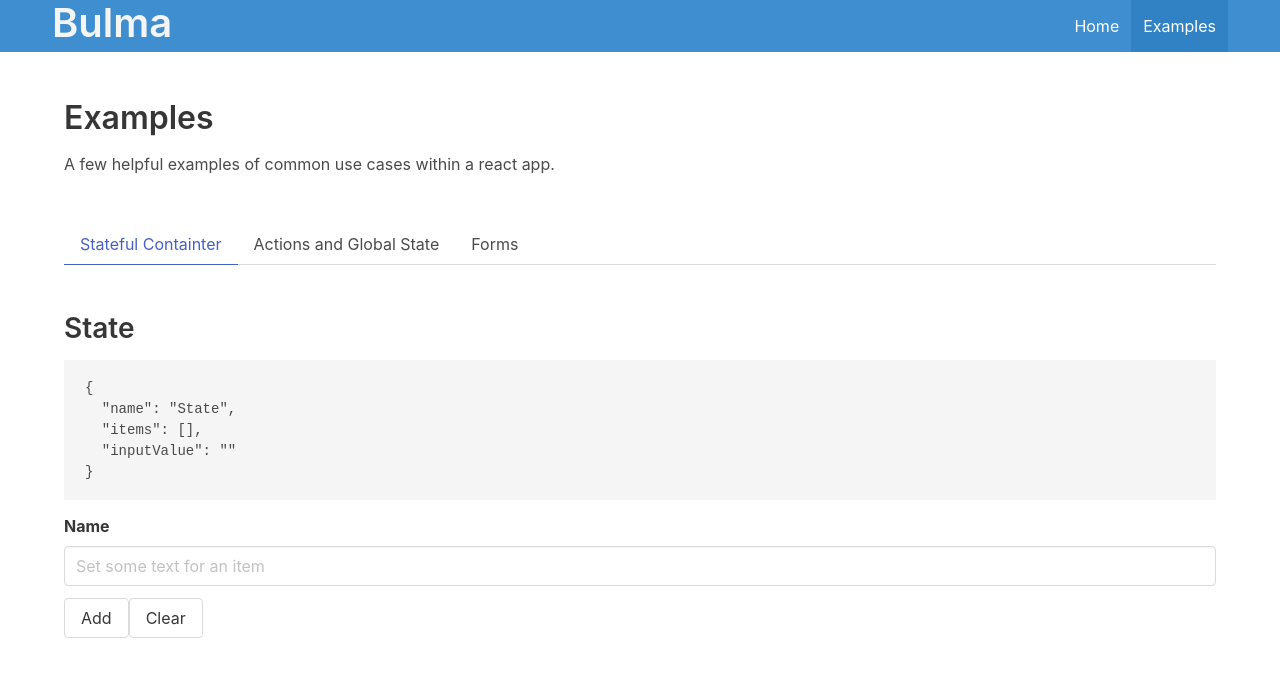
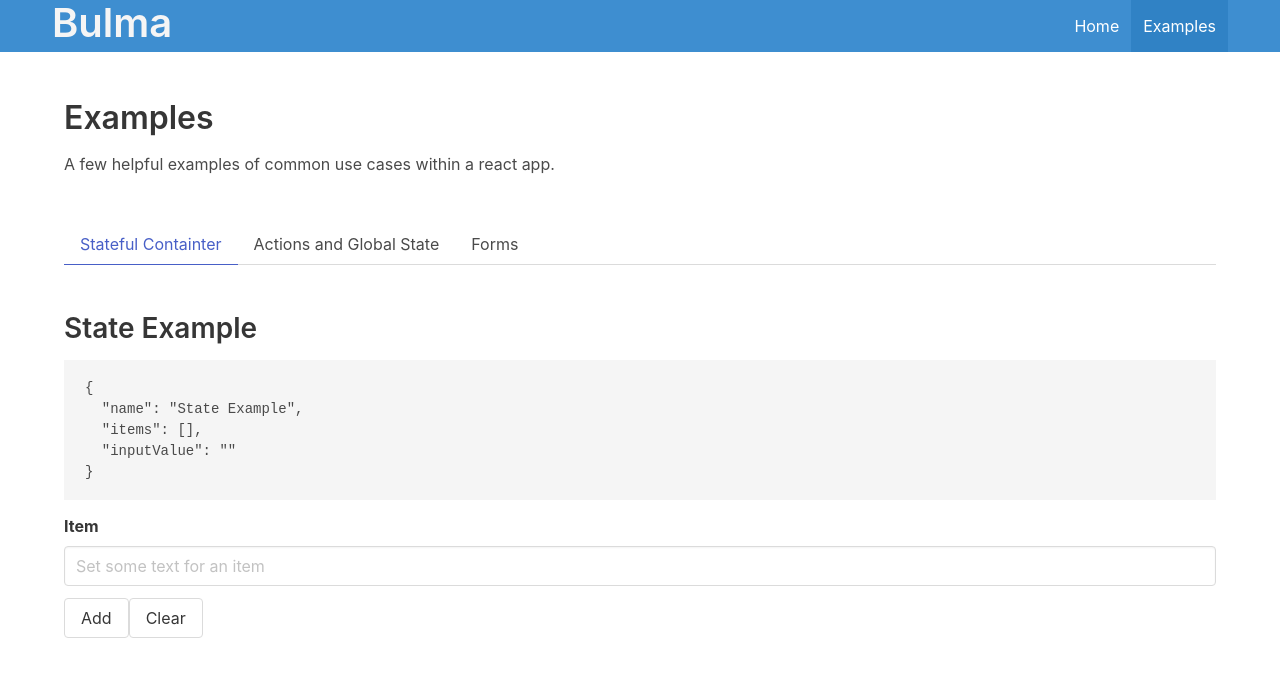
Before and after one commit to ostlerp/myapp, a React (Create React App) app: page /examples in a window 1280 px wide. Shown: the top 676 px of the page. Built offline with nearby package versions, Linux system fonts and the light colour scheme.

Commit message:
spin off markup for stateful example

```diff
--- /dev/null
+++ b/src/Example/components/Stateful.js
@@ -0,0 +1,34 @@
+import React, { Component } from 'react';
+import PropTypes from 'prop-types';
+
+class Stateful extends Component {
+  render() {
+    const { onAddItem, onClearItems, onInputChange, data } = this.props;
+
+    return (
+      <div className="content">
+        <h2>{ data.name }</h2>
+        <pre>
+          { JSON.stringify(data, null, 2) }
+        </pre>
+        <div className="field">
+          <label className="label">Item</label>
+          <div className="control">
+            <input className="input" type="text" value={ data.inputValue } onChange={ onInputChange } placeholder="Set some text for an item" />
+          </div>
+        </div>
+        <a className="button" onClick={ onAddItem }>Add</a>
+        <a className="button" onClick={ onClearItems }>Clear</a>
+      </div>
+    )
+  }
+}
+
+Stateful.propTypes = {
+  onAddItem: PropTypes.func.isRequired,
+  onClearItems: PropTypes.func.isRequired,
+  onInputChange: PropTypes.func.isRequired,
+  data: PropTypes.object.isRequired
+}
+
+export default Stateful;
--- a/src/Example/containers/Stateful.js
+++ b/src/Example/containers/Stateful.js
@@ -1,10 +1,12 @@
 import React, { Component } from 'react';
+
+import StatefulComponent from '../components/Stateful';
 
 class Stateful extends Component {
   constructor(props) {
     super(props);
     this.state = {
-      name: 'State',
+      name: 'State Example',
       items: [],
       inputValue: ''
     };
@@ -21,6 +23,10 @@ class Stateful extends Component {
   }
 
   handleAddItem() {
+    if(!this.state.inputValue) {
+      return;
+    }
+
     let items = this.state.items || [];
     items.push(this.state.inputValue);
     this.setState({
@@ -38,20 +44,12 @@ class Stateful extends Component {
 
   render() {
     return (
-      <div className="content">
-        <h2>{ this.state.name }</h2>
-        <pre>
-          { JSON.stringify(this.state, null, 2) }
-        </pre>
-        <div className="field">
-          <label className="label">Name</label>
-          <div className="control">
-            <input className="input" type="text" value={ this.state.inputValue } onChange={ this.handleInputChange } placeholder="Set some text for an item" />
-          </div>
-        </div>
-        <a className="button" onClick={ this.handleAddItem }>Add</a>
-        <a className="button" onClick={ this.handleClearItems }>Clear</a>
-      </div>
+      <StatefulComponent
+        onAddItem={ this.handleAddItem }
+        onClearItems={ this.handleClearItems }
+        onInputChange={ this.handleInputChange }
+        data={ this.state }
+      />
     )
   }
 }
```
